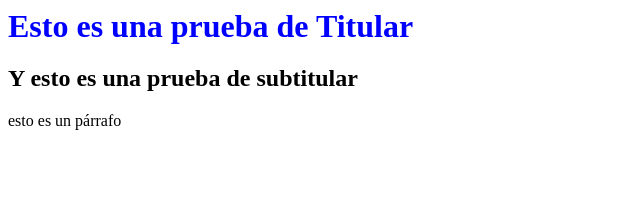
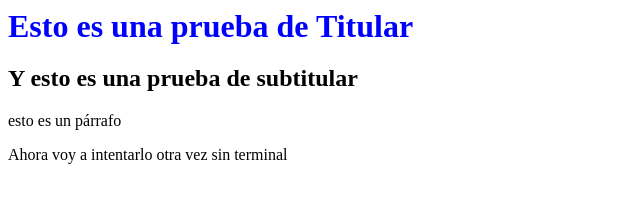
Before and after one commit to jmcabreraruiz/GithubPru, a plain HTML site: page prueba.html in a window 1280 px wide. Shown: the whole page, without its empty margins (0-640 px from the left). Drawn offline with Linux system fonts and the light colour scheme.

Commit message:
agregando nuevo html

```diff
--- a/prueba.html
+++ b/prueba.html
@@ -10,5 +10,6 @@
     <h1>Esto es una prueba de Titular</h1>
     <h2>Y esto es una prueba de subtitular</h2>
     <p>esto es un párrafo</p>
+    <p>Ahora voy a intentarlo otra vez sin terminal</p>
 </body>
 </html>
```
